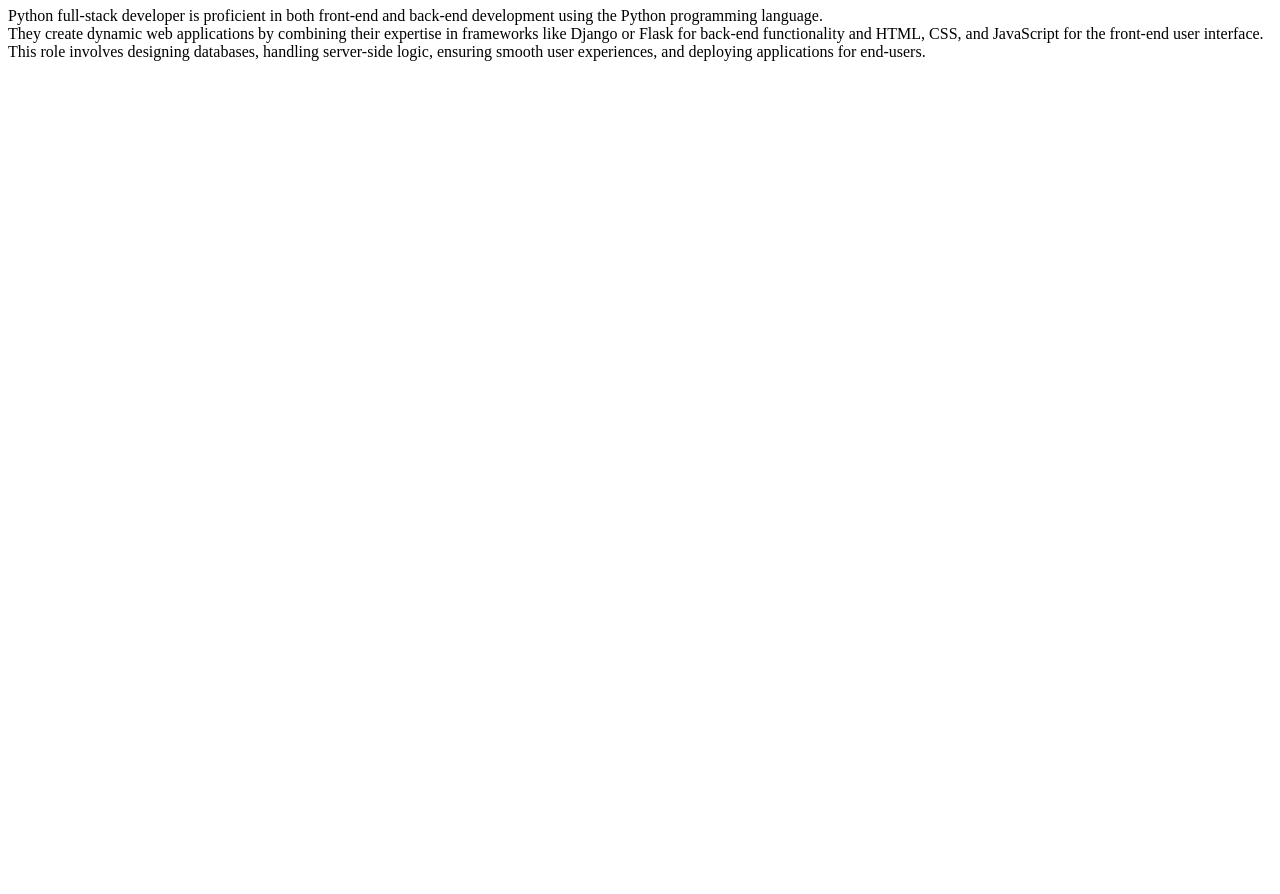
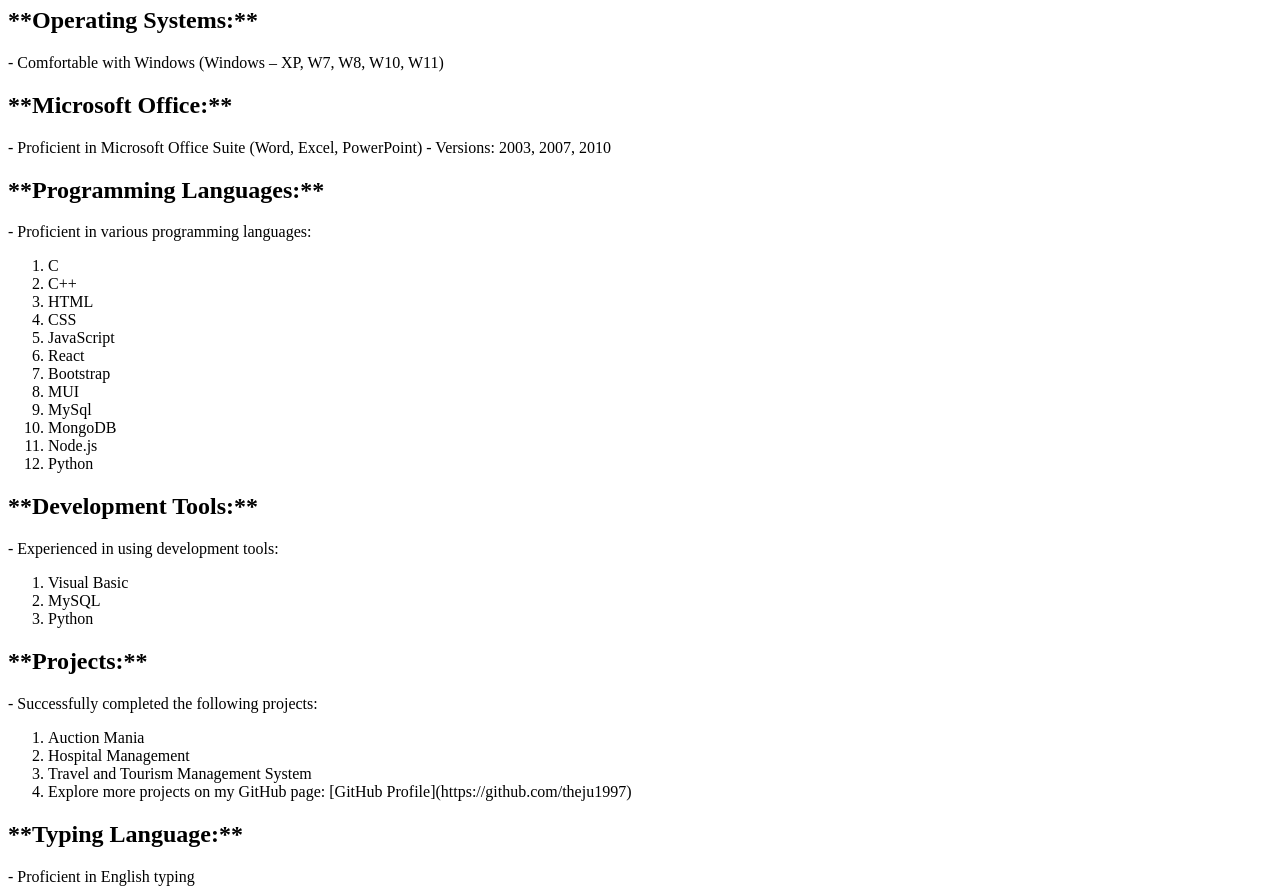
Before and after one commit to theju1997/MyPortfolio, a plain HTML site: page portfolio/work.html in a window 1280 px wide. Shown: the part 73-967 px from the top of the page. Before the commit the page ends 800 px from the top, so only its background shows below. Drawn offline with Linux system fonts and the light colour scheme.

Commit message:
updating

```diff
--- a/portfolio/work.html
+++ b/portfolio/work.html
@@ -4,15 +4,72 @@
     <meta charset="UTF-8">
     <meta name="viewport" content="width=device-width, initial-scale=1.0">
     <title>Document</title>
-    <h1>Small information about my work</h1>
+    <center><h1 style="color: rgb(60, 34, 203);">Skills and Exportize</h1></center>
+    <style>
+
+        .bg{
+
+            background-image: url(./wbg.jfif);
+            background-repeat: no-repeat;
+            background-size: cover;
+            background-position: center;
+        }
+    </style>
 </head>
 <body>
-    <p> Python full-stack developer is proficient in both front-end and back-end
- development using the Python programming language. <br>They create dynamic web
- applications by combining their expertise in frameworks
- like Django or Flask for back-end functionality and HTML, CSS,
- and JavaScript for the front-end user interface.<br> This role involves designing databases,
- handling server-side logic,
-ensuring smooth user experiences, and deploying applications for end-users.</p>
+    <div id="bg">
+    <h2>**Operating Systems:**</h2>
+    - Comfortable with Windows (Windows – XP, W7, W8, W10, W11)
+
+    <h2>**Microsoft Office:**</h2>
+    - Proficient in Microsoft Office Suite (Word, Excel, PowerPoint)
+      - Versions: 2003, 2007, 2010
+
+    <h2>**Programming Languages:**</h2>
+    - Proficient in various programming languages:
+
+      <ol>
+        <li> C</li>
+        <li>  C++</li>
+        <li>  HTML</li>
+        <li>  CSS</li>
+
+        <li> JavaScript</li>
+
+        <li>  React</li>
+
+        <li> Bootstrap</li>
+
+        <li> MUI</li>
+        <li>  MySql</li>
+
+        <li> MongoDB </li>
+        <li> Node.js</li>
+        <li>  Python</li>
+
+    </ol>
+
+    <h2>**Development Tools:**</h2>
+    - Experienced in using development tools:
+    <ol>
+        <li>Visual Basic </li>
+        <li> MySQL</li>
+        <li> Python</li>
+
+    </ol>
+
+    <h2>**Projects:**</h2>
+    - Successfully completed the following projects:
+    <ol>
+        <li> Auction Mania </li>
+        <li>  Hospital Management</li>
+        <li> Travel and Tourism Management System</li>
+        <li>  Explore more projects on my GitHub page: [GitHub Profile](https://github.com/theju1997)</li>
+    </ol>
+
+   <h2>**Typing Language:**</h2>
+    - Proficient in English typing
+
+   </div>
 </body>
 </html>
```
Also changed, not shown: index.html (+1 -1 lines), portfolio/Projectlist/project.html (+2 -3 lines), portfolio/contact.html (+1 -1 lines), portfolio/home.html (+1 -0 lines), portfolio/wbg.jfif (added), 1 other file.
